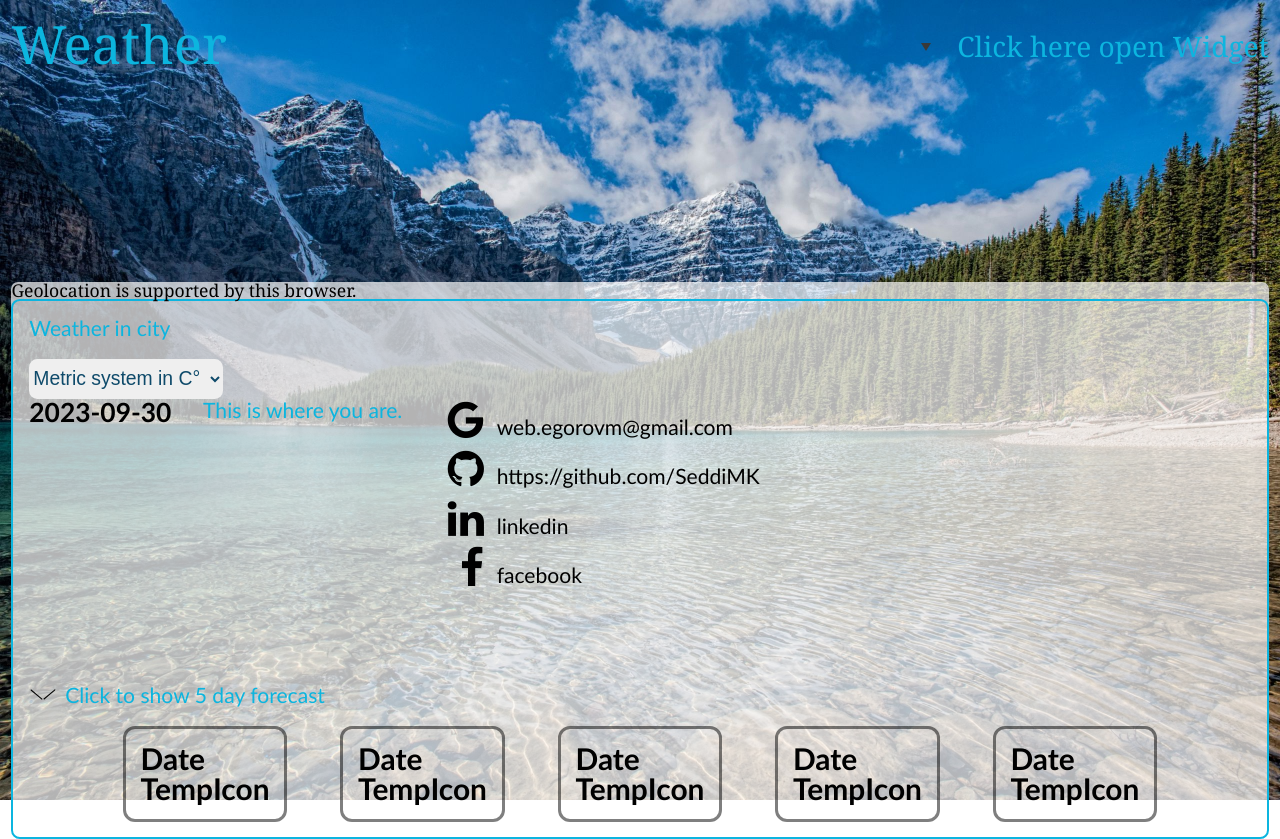
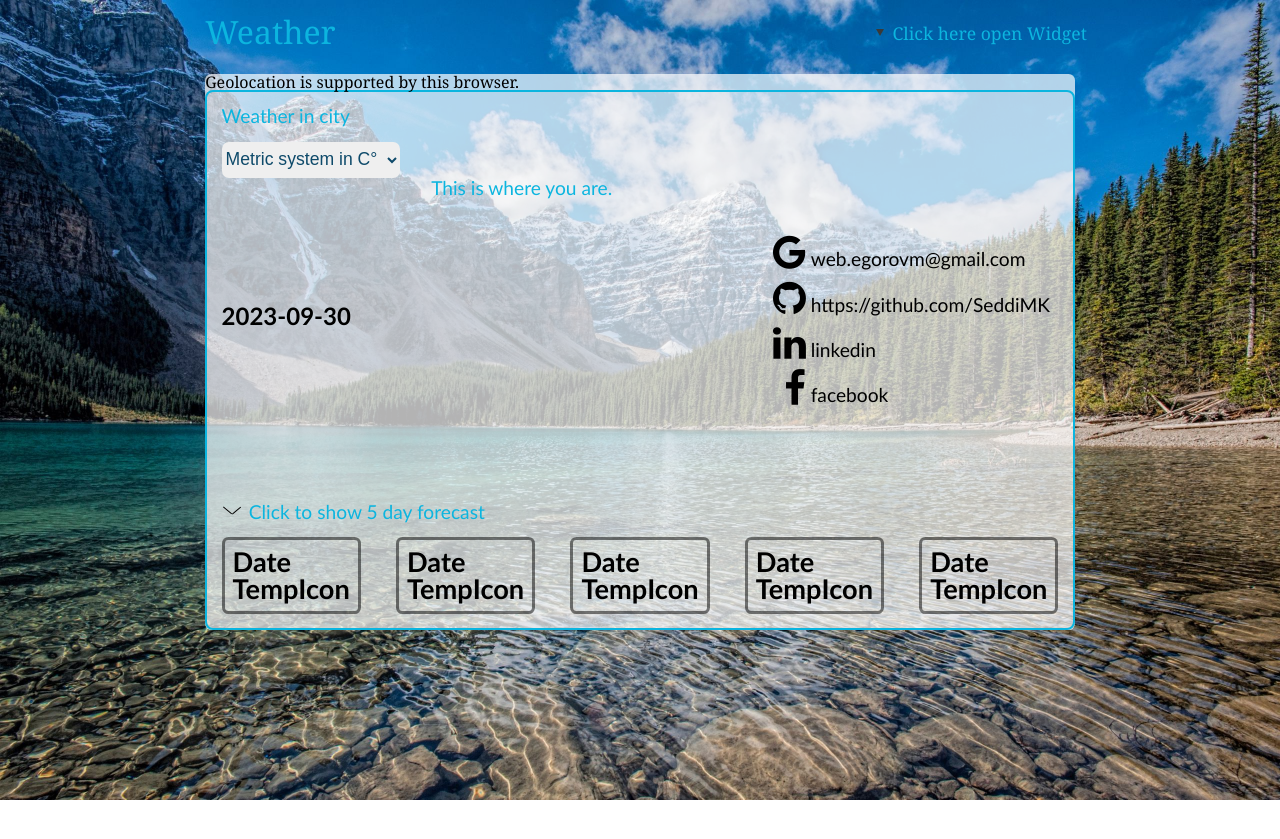
Before and after one commit to SeddiMK/weather_forecast, a website with bundled scripts: page index.html in a window 1280 px wide. After the commit the page ends 800 px from the top, so only its background shows below. Built offline with nearby package versions, Linux system fonts and the light colour scheme; no server answers.

Commit message:
css_Mobile-First

```diff
--- a/index.html
+++ b/index.html
@@ -74,7 +74,7 @@
                                 <div id="mapholder" class="out__map-holder">This is where you
                                     are.</div>
                             </div>
-                            <div>
+                            <div class="out__contact">
                                 <ul class="footer__about about-me ">
                                     <li class="about-me__gmail about-me--hover">
                                         <i class='fa fa-google fa-2x'></i><a href="https://gmail.com"
--- a/style.css
+++ b/style.css
@@ -1,8 +1,9 @@
 :root {
     box-sizing: border-box;
-    font-size: calc(1vw + 0.6em);
+    font-size: 16px;
 
     --min-width: 1080px;
+    --max-width: 1240px;
     --base-color: rgb(51, 90, 233);
     --title-color: rgb(12, 181, 223);
     --base-font: Georgia, 'Times New Roman', Times, sans-serif;
@@ -17,14 +18,6 @@
 body {
     line-height: 1;
     font-family: var(--base-font);
-    /* background-image: url(/image/bg/gory_ozero_vershiny_129263_2560x1600.jpg); */
-    /* background-repeat: no-repeat;
-    background-position: center center;
-    background-attachment: fixed;
-    -webkit-background-size: cover;
-    -moz-background-size: cover;
-    -o-background-size: cover;
-    background-size: cover; */
 }
 
 
@@ -39,42 +32,48 @@
     left: 0;
 }
 
+.wrapper {
+    display: flex;
+    flex-direction: column;
+    align-items: center;
+}
+
 .container {
     display: flex;
     flex-direction: column;
     align-items: center;
     justify-content: center;
     box-sizing: content-box;
-    padding: 0 .65em;
+    padding: 0 .65rem;
+    max-width: var(--max-width);
+    /* min-width: 1042.06px; */
 }
 
 
 
-/************************************************************
-********************* page **********************************
-*************************************************************/
+/*------------------------------------ page ----------------------------------*/
 .page {
     display: flex;
     justify-content: space-between;
-    margin-top: 1em;
+    margin-top: 1rem;
     width: 100%;
 }
 
 .page__title {
     color: var(--title-color);
-    font-size: 1.2rem;
+}
+
+/* ---------------------------------- widget ---------------------------------- */
+.widget {
+    width: 11.4rem;
+}
+
+.widget__title {
+    white-space: nowrap;
+    position: relative;
+    cursor: pointer;
 
 }
-
-/* widget =============================================== */
-.widget__title {
-    position: relative;
-    font-size: 1rem;
-    cursor: pointer;
-    padding: 0em 2.7em 0.7em 30px;
-}
-
-
 
 .open-spoiler--hover {
     color: var(--title-color);
@@ -86,31 +85,33 @@
 
 }
 
-..widget__title {
+.widget__title {
+    position: relative;
+    width: 100%;
+    top: 0;
+    right: 0;
     color: #000;
 }
 
 .widget__title::before {
-
     content: "";
     position: absolute;
-    left: 10px;
-    top: 5px;
     border-color: transparent transparent rgb(57, 57, 57) transparent;
     border-style: solid;
-    border-width: 0px 5px 8px 5px;
+    border-width: 0px 4px 7px 4px;
     height: 0px;
     width: 0px;
 }
 
 .widget__title::before {
-    transform: rotate(-180deg);
-    left: 0;
+    transform: rotate(180deg);
+    top: 0.8rem;
+    left: -1rem;
 }
 
 .widget__title.widget-open::before {
-    transform: rotate(180deg);
-    background-color: rgba(255, 0, 0, 0.5);
+    transform: rotate(0deg);
+    color: #000;
 }
 
 
@@ -120,16 +121,14 @@
     display: none;
     align-items: center;
     justify-content: flex-start;
-    /* width: 100%; */
-    /* height: auto; */
     transition: height 0.3s ease-out;
 }
 
-/************************************************************
-********************* weather *******************************
-*************************************************************/
+/*------------------------------------ weather --------------------------------*/
 .weather {
     width: 100%;
+    height: 100%;
+
     background-color: rgb(255, 255, 255, 0.7);
     border-radius: 0.4rem;
 }
@@ -141,11 +140,14 @@
     font-size: 1.2rem;
     padding: 0.9rem;
     color: var(--title-color);
+    margin: auto 0;
+
+
 }
 
 .weather-block__title {
 
-    margin-bottom: 1em;
+    margin-bottom: 1rem;
 }
 
 .main-weather {
@@ -153,7 +155,7 @@
 }
 
 .out {
-    margin-bottom: 2em;
+    margin-bottom: 2rem;
 }
 
 
@@ -167,17 +169,17 @@
 }
 
 .out__weatcher:not(:last-child) {
-    margin-right: 3em;
+    margin-right: 1.5rem;
 }
 
 .out__list>li {
-    margin-bottom: 1em;
+    margin-bottom: 1rem;
 }
 
 select {
     height: auto;
     border: 0px;
-    border-radius: .43em;
+    border-radius: .43rem;
     outline: none;
     padding: .4rem 0rem .5rem 0rem;
     margin: 0 auto;
@@ -191,13 +193,6 @@
     margin: 0 auto;
 }
 
-.out__map {}
-
-.out__map-holder {
-    max-width: 500px;
-    max-height: 300px;
-    min-height: 200px;
-}
 
 .out__temp {
     font-weight: 700;
@@ -205,7 +200,7 @@
 }
 
 .out__name-city {
-    margin-bottom: 0.5em;
+    margin-bottom: 0.5rem;
 }
 
 .out__data {
@@ -216,18 +211,18 @@
 .out__open-spoiler {
     position: relative;
     cursor: pointer;
-    padding-left: 1.7em;
-    margin-bottom: 1em;
+    padding-left: 1.7rem;
+    margin-bottom: 1rem;
 }
 
 .out__open-spoiler::before,
 .out__open-spoiler::after {
     content: '';
-    width: 0.7em;
+    width: 0.7rem;
     height: 1px;
     background-color: #000;
     position: absolute;
-    top: .5em;
+    top: .5rem;
     transition: transform 0.3s ease 0s;
 }
 
@@ -238,7 +233,7 @@
 
 .out__open-spoiler::after {
     transform: rotate(-40deg);
-    left: 0.59em;
+    left: 0.59rem;
 }
 
 .out__open-spoiler.spoiler-open::before,
@@ -266,16 +261,16 @@
 
 .spoiler__item {
     border: 3px solid rgba(0, 0, 0, 0.5);
-    border-radius: 0.4em;
+    border-radius: 0.4rem;
     text-align: left;
     color: #000;
     font-size: 1.7rem;
     font-weight: 700;
-    padding: 0.5em;
+    padding: 0.5rem;
 }
 
 .spoiler__item:not(:last-child) {
-    margin-right: 0.7em;
+    margin-right: 0.7rem;
 }
 
 .spoiler__block-tmp {
@@ -284,9 +279,7 @@
 
 }
 
-/************************************************************
-********************* footer ********************************
-*************************************************************/
+/*--------------------------------- footer --------------------------------*/
 .about-me {
     color: #000;
 }
@@ -294,7 +287,7 @@
 .fa {
     width: 50px;
     text-align: right;
-    margin-right: .3em;
+    margin-right: .3rem;
 }
 
 .about-me--hover>a {
@@ -309,13 +302,10 @@
     color: var(--base-color);
 }
 
-/************************************************************
-********************* @media ********************************
-*************************************************************/
-@media (max-width:479.98px) {
+/*------------------------------------ @media ----------------------------*/
+@media (min-width:320px) {
     .page {
-        height: 15em;
-        width: 22em;
+        height: calc(1vh + 50px);
     }
 
     .page__title {
@@ -327,33 +317,17 @@
     }
 
 
-    #container-openweathermap-widget-1 {
-        position: absolute;
-        top: 8%;
-        left: 50%;
-        transform: translateX(-50%);
-    }
-
     #container-openweathermap-widget-1 .widget-left--blue {
         width: 100%;
+        left: -70%;
     }
 
     .widget__title {
         line-height: 2;
         font-size: 1.1rem;
-        padding: 0 0 1em 1.7em;
 
     }
 
-    .widget-open.widget__title::before {
-        top: 0.8em;
-        left: 2.5em;
-    }
-
-    .widget-open.widget__title::after {
-        top: 0.8em;
-        left: 3.1em;
-    }
 
     .widget__title>h4 {
         text-align: right;
@@ -361,7 +335,32 @@
 
     .widget__main {
         width: 100%;
-        margin-right: 2.5em;
+        margin-right: 2.5rem;
+    }
+
+    .out {
+        display: flex;
+        flex-direction: column;
+        justify-content: space-between;
+        align-items: center;
+        flex-wrap: wrap;
+        gap: 1.5rem;
+        width: 100%;
+    }
+
+    .out__weatcher {
+        flex: 0 0 25%;
+    }
+
+    .out__map {
+        flex: 1 1 auto;
+    }
+
+    .out__contact {
+        display: flex;
+        align-items: center;
+        flex: 0 0 33%;
+        min-width: 311px;
     }
 
     .out__icon-temp-block {
@@ -369,268 +368,55 @@
         justify-content: center;
     }
 
-    .out__map-holder {
-        margin-bottom: 2em;
+    #mapholder {
+        width: 340px;
+        height: 300px;
+        margin-bottom: 2rem;
     }
 
     .main-weather__spoiler {
         display: flex;
         justify-content: center;
-        gap: 1.5em;
+        gap: 1.5rem;
         flex-wrap: wrap;
     }
 }
 
-@media (min-width:479.98px) {
-    :root {
-        font-size: calc(1vw + 0.2em);
-    }
-
-    .page {
-        height: 27em;
-    }
-
-    .page__title {
-        font-size: 3rem;
-    }
-
-    .weather__widget {
-        padding-left: 0;
-    }
-
-    .widget__title {
-        line-height: 2;
-        font-size: 1.6rem;
-        padding: 0 0 1em 1.7em;
+@media (min-width:498.98px) {
+    .out {
+        flex-direction: row;
 
     }
 
-    .widget__title::before {
-        top: 0.9em;
-        left: 0.3em;
-
+    .out__weatcher {
+        flex: 0 0 auto;
     }
 
-    .widget__title::after {
-        top: 0.9em;
-        left: 0.7em;
-        padding-left: 0;
+    .out__map {
+        display: flex;
+        justify-content: flex-end;
+        align-items: center;
     }
 
-
-    .widget-open.widget__title::before {
-        top: 0.9em;
-        left: 0.3em;
+    .out__contact {
+        display: flex;
+        justify-content: center;
+        flex: 0 0 100%;
+        min-width: 311px;
     }
 
-    .widget-open.widget__title::after {
-        top: 0.9em;
-        left: 0.7em;
-        padding-left: 0;
-    }
-
-    .widget__title>h4 {
-        text-align: right;
-    }
-
-    .widget__main {
-        margin-right: 2.5em;
-    }
-
-    .out__icon-temp-block {
-        display: flex;
-        justify-content: center;
-    }
-
-    .out__map-holder {
-        margin-bottom: 2em;
-    }
-
-    .main-weather__spoiler {
-        display: flex;
-        justify-content: center;
-        gap: 1.5em;
-        flex-wrap: wrap;
+    #mapholder {
+        width: 260px;
+        height: 260px;
     }
 }
 
 @media (min-width:767.98px) {
-    :root {
-        font-size: calc(1vw + 0.3em);
+    .out__map {
+        justify-content: center;
     }
 
-    .page {
-        height: 27em;
-    }
-
-    .page__title {
-        font-size: 3rem;
-    }
-
-    .weather__widget {
-        padding-left: 0;
-    }
-
-    .widget__title {
-        line-height: 2;
-        font-size: 1.6rem;
-        padding: 0 0 1em 1.7em;
-
-    }
-
-    .widget__title::before {
-        top: 0.9em;
-        left: 0.4em;
-
-    }
-
-    .widget__title::after {
-        top: 0.9em;
-        left: 0.7em;
-        padding-left: 0;
-    }
-
-
-    .widget-open.widget__title::before {
-        top: 0.9em;
-        left: 0.4em;
-    }
-
-    .widget-open.widget__title::after {
-        top: 0.9em;
-        left: 0.7em;
-        padding-left: 0;
-    }
-
-    .widget__title>h4 {
-        text-align: right;
-    }
-
-    .widget__main {
-        margin-right: 2.5em;
-    }
-
-    .out {
-        display: flex;
-        flex-wrap: wrap;
-        gap: 1.5em;
-
-    }
-
-    .out__icon-temp-block {
-        display: flex;
-        justify-content: flex-start;
-    }
-
-    .out__map-holder {
-        margin-bottom: 2em;
-    }
-
-    .main-weather__spoiler {
-        display: flex;
-        justify-content: center;
-        gap: 1.5em;
-        flex-wrap: wrap;
+    .out__contact {
+        flex: 0 0 auto;
     }
 }
-
-@media (min-width:991.98px) {
-    .page {
-        height: 27em;
-    }
-
-    .page__title {
-        font-size: 3rem;
-    }
-
-    .weather__widget {
-        padding-left: 0;
-    }
-
-    .widget__title {
-        line-height: 2;
-        font-size: 1.6rem;
-        padding: 0 0 1em 1.7em;
-
-    }
-
-    .widget__title::before {
-        top: 0.9em;
-        left: 0.4em;
-
-    }
-
-    .widget__title::after {
-        top: 0.9em;
-        left: 0.7em;
-        padding-left: 0;
-    }
-
-
-    .widget-open.widget__title::before {
-        top: 0.9em;
-        left: 0.4em;
-    }
-
-    .widget-open.widget__title::after {
-        top: 0.9em;
-        left: 0.7em;
-        padding-left: 0;
-    }
-
-    .widget__title>h4 {
-        text-align: right;
-    }
-
-    .widget__main {
-        margin-right: 2.5em;
-    }
-
-    .out {
-        display: flex;
-        flex-wrap: wrap;
-        gap: 1.5em;
-    }
-
-    .out__icon-temp-block {
-        display: flex;
-        justify-content: flex-start;
-    }
-
-    .out__map-holder {
-        margin-bottom: 2em;
-    }
-
-    .out__weatcher:not(:last-child) {
-        margin-right: 0em;
-    }
-
-    .main-weather__spoiler {
-        display: flex;
-        justify-content: center;
-        gap: 1.5em;
-        flex-wrap: wrap;
-    }
-}
-
-
-
-@media (min-width:1200px) {
-    .page {
-        height: 15em;
-    }
-
-    .widget__title::after {
-        top: 0.9em;
-        left: 0.6em;
-        padding-left: 0;
-    }
-
-
-    .widget-open.widget__title::after {
-        top: 0.9em;
-        left: 0.6em;
-        padding-left: 0;
-    }
-
-}
```
